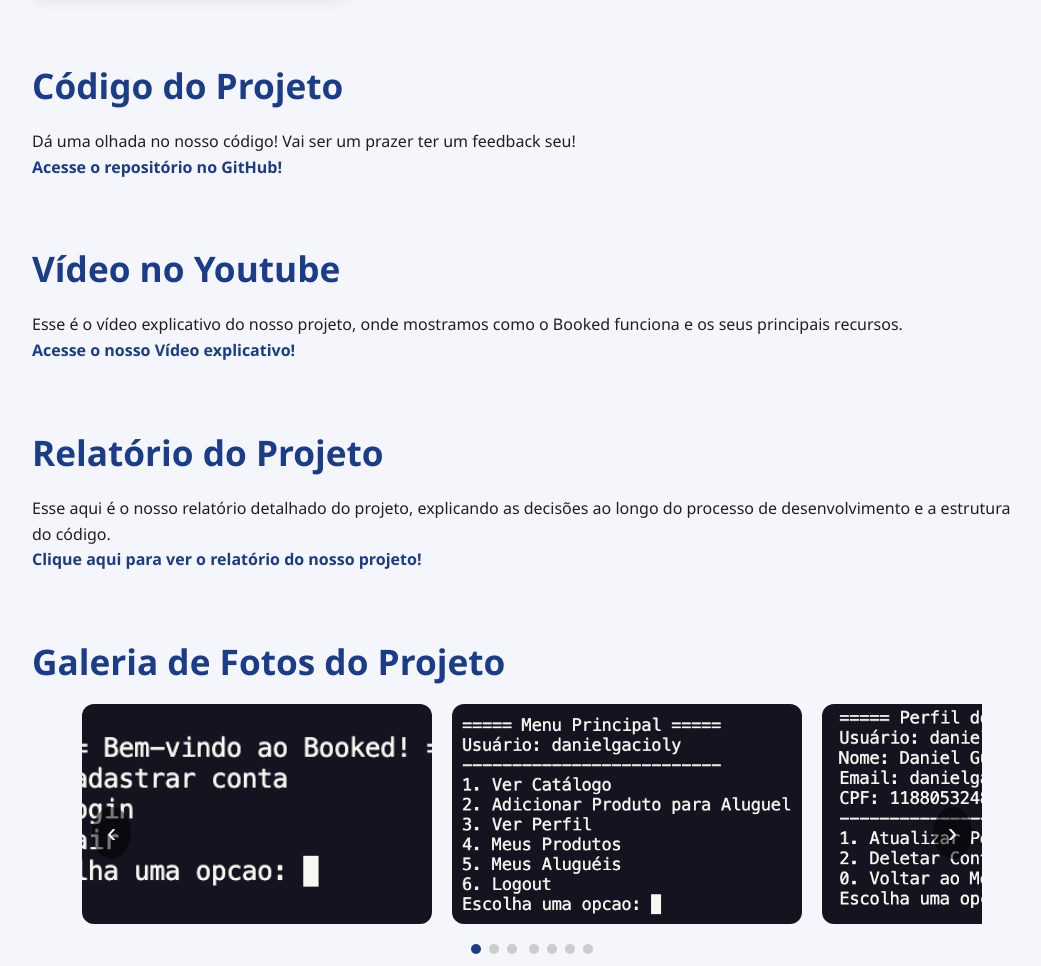
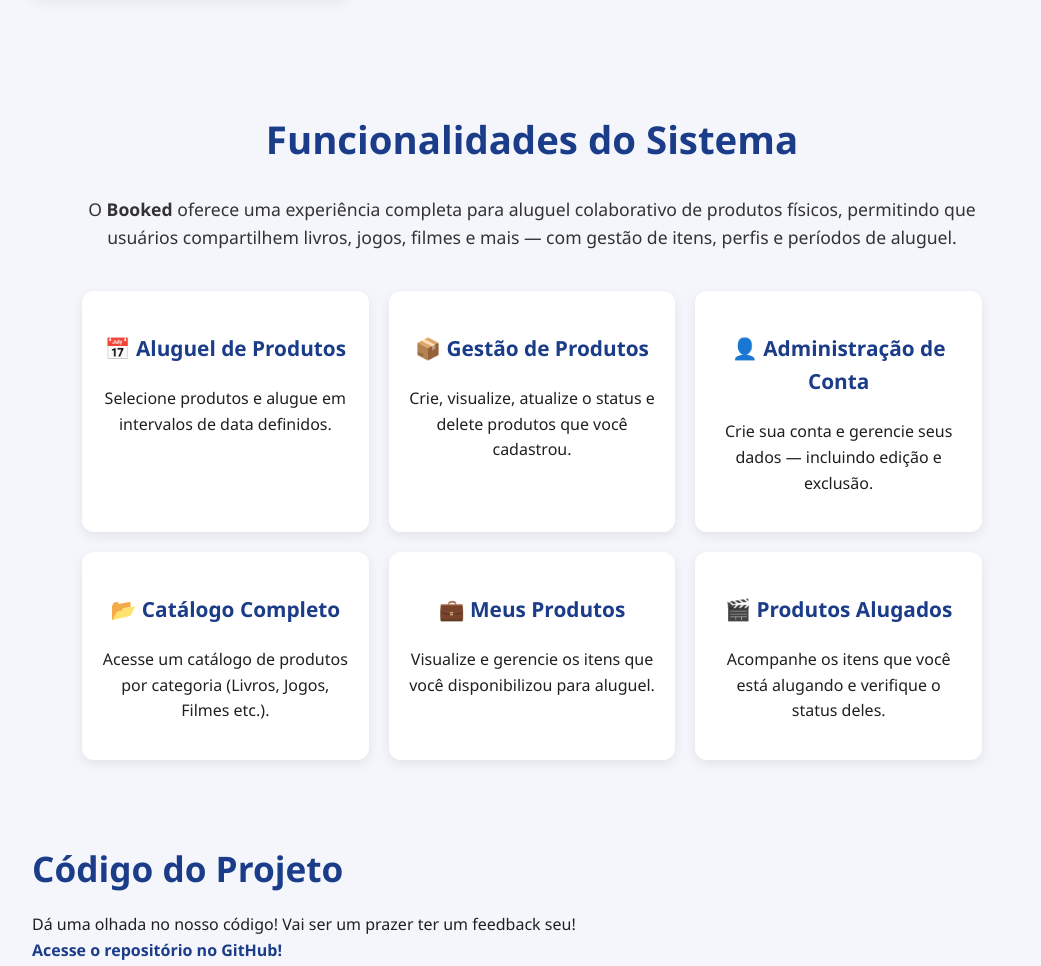
Before and after one commit to GuilhermeSaunders/Booked, a plain HTML site: page index.html in a window 1280 px wide. Shown: the part 1292-2258 px from the top of the page, without its empty margins (108-1149 px from the left). Drawn offline with Linux system fonts and the light colour scheme.

```diff
--- a/index.html
+++ b/index.html
@@ -245,6 +245,60 @@
     </div>
   </section>
 
+  <section id="funcionalidades" style="padding: 20px 10px; background: #f4f6fb;">
+  <div style="max-width: 900px; margin: auto; text-align: center;">
+
+    <h2 style="font-size: 2.4rem; margin-bottom: 25px; color:#1b3c88;">
+      Funcionalidades do Sistema
+    </h2>
+
+    <p style="font-size: 1.1rem; color:#333; margin-bottom: 40px;">
+      O <strong>Booked</strong> oferece uma experiência completa para aluguel colaborativo de produtos físicos,
+      permitindo que usuários compartilhem livros, jogos, filmes e mais — com gestão de itens, perfis e períodos de aluguel.
+    </p>
+
+    <div style="
+      display: grid;
+      grid-template-columns: repeat(auto-fit, minmax(250px, 1fr));
+      gap: 20px;
+    ">
+
+      <div style="background: white; border-radius: 12px; padding: 20px; box-shadow: 0 4px 12px rgba(0,0,0,0.08);">
+        <h3 style="color:#1b3c88; font-size: 1.3rem;">📅 Aluguel de Produtos</h3>
+        <p>Selecione produtos e alugue em intervalos de data definidos.</p>
+      </div>
+
+      <div style="background: white; border-radius: 12px; padding: 20px; box-shadow: 0 4px 12px rgba(0,0,0,0.08);">
+        <h3 style="color:#1b3c88; font-size: 1.3rem;">📦 Gestão de Produtos</h3>
+        <p>Crie, visualize, atualize o status e delete produtos que você cadastrou.</p>
+      </div>
+
+      <div style="background: white; border-radius: 12px; padding: 20px; box-shadow: 0 4px 12px rgba(0,0,0,0.08);">
+        <h3 style="color:#1b3c88; font-size: 1.3rem;">👤 Administração de Conta</h3>
+        <p>Crie sua conta e gerencie seus dados — incluindo edição e exclusão.</p>
+      </div>
+
+      <div style="background: white; border-radius: 12px; padding: 20px; box-shadow: 0 4px 12px rgba(0,0,0,0.08);">
+        <h3 style="color:#1b3c88; font-size: 1.3rem;">📂 Catálogo Completo</h3>
+        <p>Acesse um catálogo de produtos por categoria (Livros, Jogos, Filmes etc.).</p>
+      </div>
+
+      <div style="background: white; border-radius: 12px; padding: 20px; box-shadow: 0 4px 12px rgba(0,0,0,0.08);">
+        <h3 style="color:#1b3c88; font-size: 1.3rem;">💼 Meus Produtos</h3>
+        <p>Visualize e gerencie os itens que você disponibilizou para aluguel.</p>
+      </div>
+
+      <div style="background: white; border-radius: 12px; padding: 20px; box-shadow: 0 4px 12px rgba(0,0,0,0.08);">
+        <h3 style="color:#1b3c88; font-size: 1.3rem;">🎬 Produtos Alugados</h3>
+        <p>
+          Acompanhe os itens que você está alugando e verifique o status deles.
+        </p>
+      </div>
+
+    </div>
+  </div>
+</section>
+
   <section>
     <h2>Código do Projeto</h2>
     <p>
```
